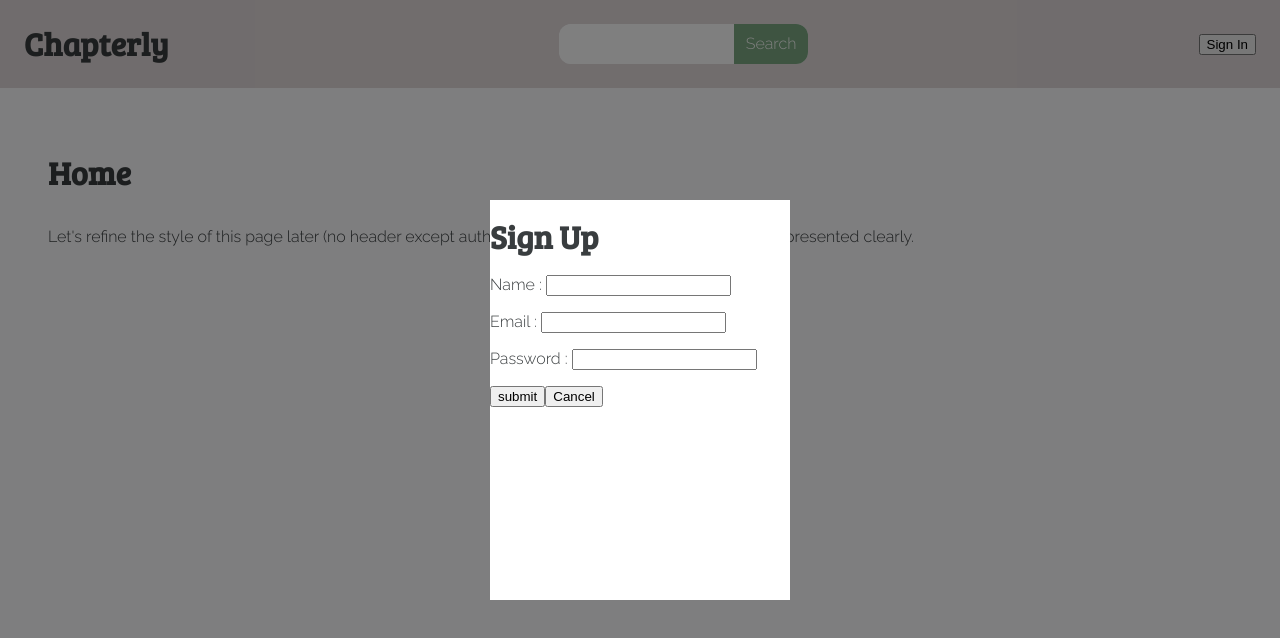
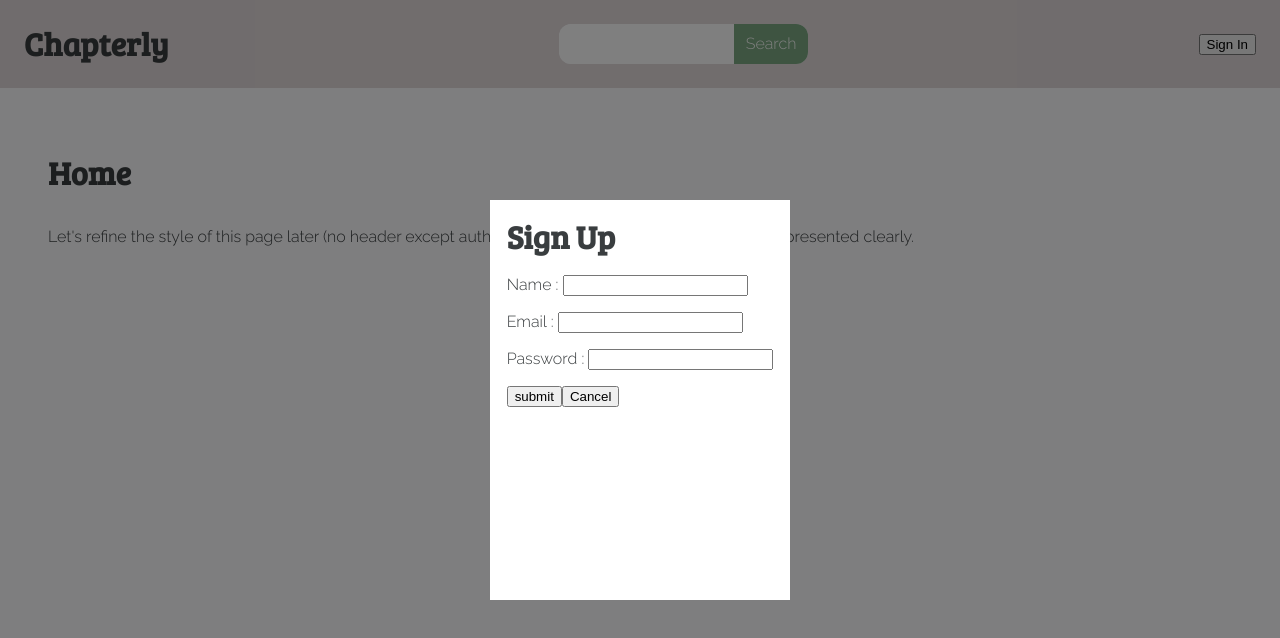
Before and after one commit to chingu-voyages/v9-bears-team-40, a React (Create React App) app: page / in a window 1280 px wide. Both pictures are taken after a click on the button "Sign In". Shown: the top 638 px of the page. Built offline with nearby package versions, Linux system fonts and the light colour scheme.

Commit message:
small change

```diff
--- a/src/Pages/SignupPage.tsx
+++ b/src/Pages/SignupPage.tsx
@@ -5,6 +5,8 @@ const Wrapper = styled.div`
   background: white;
   width: 300px;
   height: 400px;
+  display: flex;
+  justify-content: center;
 `;
 
 const SignupPage = (props: any) => {
@@ -16,10 +18,10 @@ const SignupPage = (props: any) => {
           Name : <input />
         </p>
         <p>
-          Email : <input />
+          Email : <input type="email" />
         </p>
         <p>
-          Password : <input />
+          Password : <input type="password" />
         </p>
         <button> submit </button>
         <button type="button" onClick={props.toggleModal}>
```
